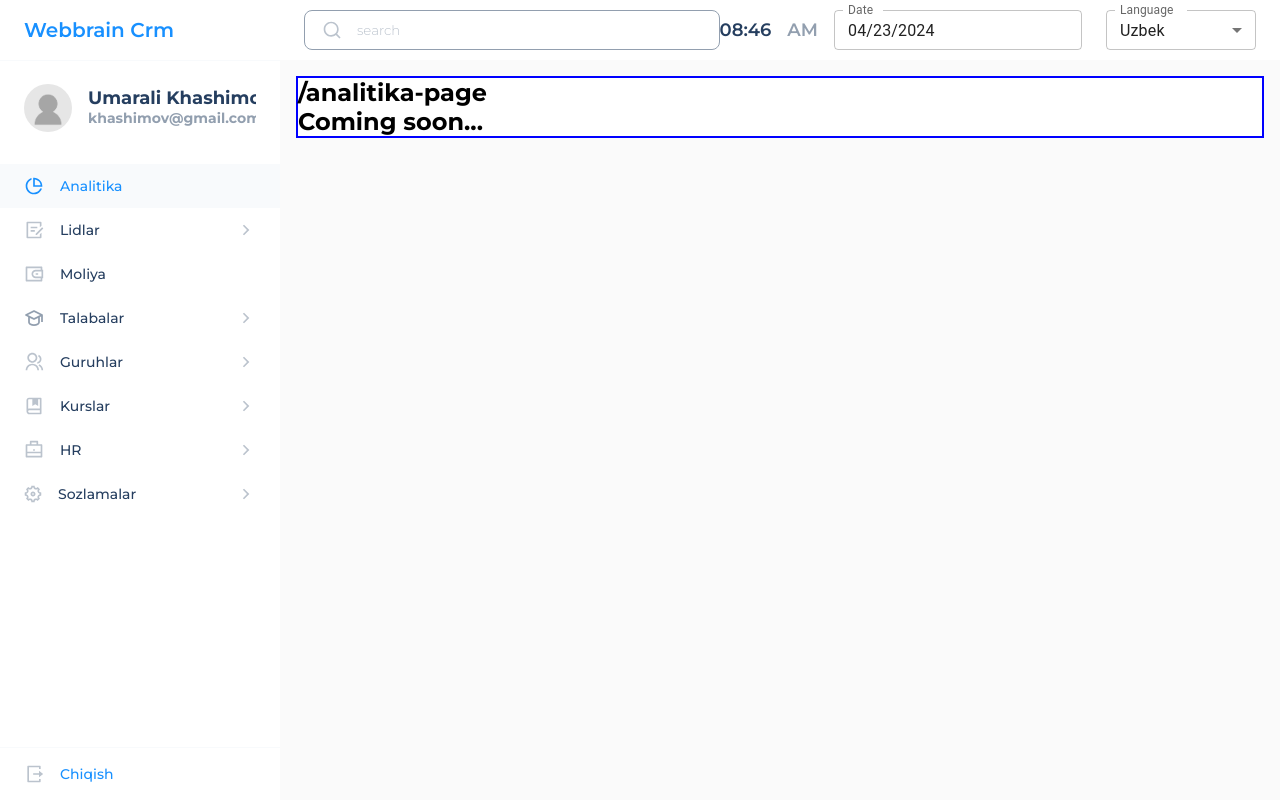
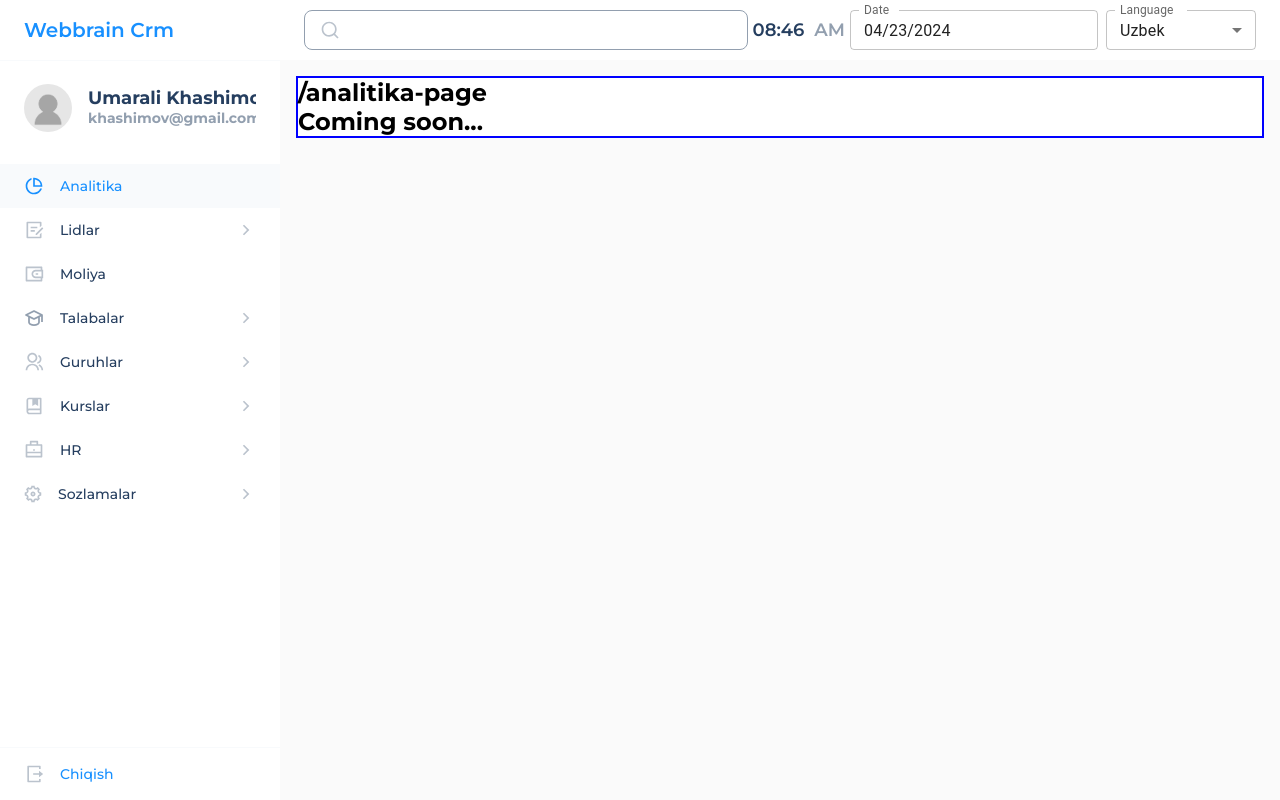
Before and after one commit to Umar-Front/crm-project, a React (Vite) app: page /analitika in a window 1280 px wide. Built offline with nearby package versions, Linux system fonts and the light colour scheme.

Commit message:
generic input fixed

```diff
--- a/src/components/Generics/Input/index.jsx
+++ b/src/components/Generics/Input/index.jsx
@@ -1,10 +1,15 @@
-import React from 'react'
-import { Container } from './style';
 
+import { Container, Input } from './style';
 
-
-export const Input = () => {
+export const GenericInput = (props) => {
+  const { iconLeft, iconRight } = props
   return (
-    <Container>Input</Container>
+    <Container {...props}>
+      {iconLeft && iconLeft}
+      <Input  {...props} />
+      {iconRight && iconRight}
+    </Container>
   )
 }
+
+export default GenericInput
--- a/src/components/Generics/Input/style.js
+++ b/src/components/Generics/Input/style.js
@@ -1,5 +1,48 @@
+import { border } from "@mui/system";
 import { styled } from "styled-components";
 
-const Container = styled.div``;
+const getValue = (value) => {
+  switch (value) {
+    case 'string': return value;
+    case 'number': return `${value}px`;
+    default: return "";
+  }
+}
 
-export { Container }
+const Container = styled.div`
+  display:flex;
+  flex:1;
+  border:1px solid var(--secondaryColor);
+  align-items:center;
+  overflow:hidden;
+  border-radius: ${({ borderRadius }) => typeof borderRadius === 'string' ? borderRadius : `${borderRadius}px`};
+  width: ${({ width }) => getValue(width)};
+  height:${({ height }) => height && (typeof height === 'string' ? height : `${height}px`)};
+  max-width: ${({ width }) => width && (typeof width === 'string' ? width : `${width}px`)};
+
+`;
+
+
+const Input = styled.input`
+outline: none;
+flex:1;
+border: 0;
+width:${({ width }) => width && (typeof width === "string" ? width : `${width}px`)};
+height:${({ height }) => getValue(height)};
+max-width:${({ width }) => getValue(width)};
+font-size:${({ fontSize }) => getValue(fontSize)};
+font-weight:${({ fontWeight }) => getValue(fontWeight)};
+line-height:${({ lineHeight }) => getValue(lineHeight)};
+color:${({ color }) => color ? color : '#bbc3cd'};
+border-radius: ${({ borderRadius }) => getValue(borderRadius)};
+
+&::placeholder{
+  font-size:${({ placeholderStyle }) => getValue(placeholderStyle?.fontSize)};
+  font-weight:${({ placeholderStyle }) => getValue(placeholderStyle?.fontWeight)};
+  line-height:${({ placeholderStyle }) => getValue(placeholderStyle?.lineHeight)};
+  color:${({ placeholderStyle }) => placeholderStyle?.color ? placeholderStyle.color : '#bbc3cd'};
+}
+`;
+
+
+export { Container, Input }
--- a/src/components/Navbar/index.jsx
+++ b/src/components/Navbar/index.jsx
@@ -1,20 +1,21 @@
-
 import React from 'react'
-import DateTimePicker from './DateTimePicker'
+import Input from '../Generics/Input'
 import GenericSelect from './Select'
-import { Container, Input, InputWrapper, SearchIcon, Section } from './style'
+import { Container, Section, SearchIcon } from './style'
 import Time from './Time'
+import DatePicker from "./DateTimePicker"
 
 export const Navbar = () => {
   return (
     <Container>
-      <InputWrapper>
-        <SearchIcon />
-        <Input placeholder='search' />
-      </InputWrapper>
+      <Input
+        width={500}
+        height={40}
+        iconLeft={<SearchIcon />}
+        borderRadius={8} />
       <Section>
         <Time />
-        <DateTimePicker />
+        <DatePicker />
         <GenericSelect />
       </Section>
     </Container>
--- a/src/components/Navbar/style.js
+++ b/src/components/Navbar/style.js
@@ -10,39 +10,7 @@ const Container = styled.div`
   padding:0 16px 0 24px;
 `;
 
-const InputWrapper = styled.div`
-  display:flex;
-  align-items:center;
-  flex:1;
-  max-width:500px;
-  width:100%;
-  width:fit-content;
-  height:40px;
-  border:1px solid var(--secondaryColor);
-  border-radius:8px;
-  padding:2px;
-`;
 
-
-const Input = styled.input`
-  flex:1;
-  max-width:500px;
-  width:100%;
-  outline:none;
-  height:38px;
-  border:0;
-  border-radius:8px;
-  size:14px;
-  line-height:20px;
-  color:#bbc3cd;
-  &::placeholder{
-    color:#bbc3cd;
-    font-weight:300;
-    size:14px;
-    line-height:20px;
- }
-
-`;
 
 const SearchIcon = styled(search)`
  margin:0 16px;
@@ -54,7 +22,6 @@ const SearchIcon = styled(search)`
 const Section = styled.div`
  display:flex;
  align-items:center;
- gap:16px;
 
 `;
 
@@ -65,7 +32,7 @@ const Timer = styled.div`
     font-weight:600;
     font-size:18px;
     line-height:32px;;
-    /* padding:5px; */
+    padding:5px;
  `;
 
 
@@ -74,4 +41,4 @@ const Timer = styled.div`
 
 
 
-export { Container, InputWrapper, Input, SearchIcon, Section, Timer }
+export { Container, SearchIcon, Section, Timer }
```
